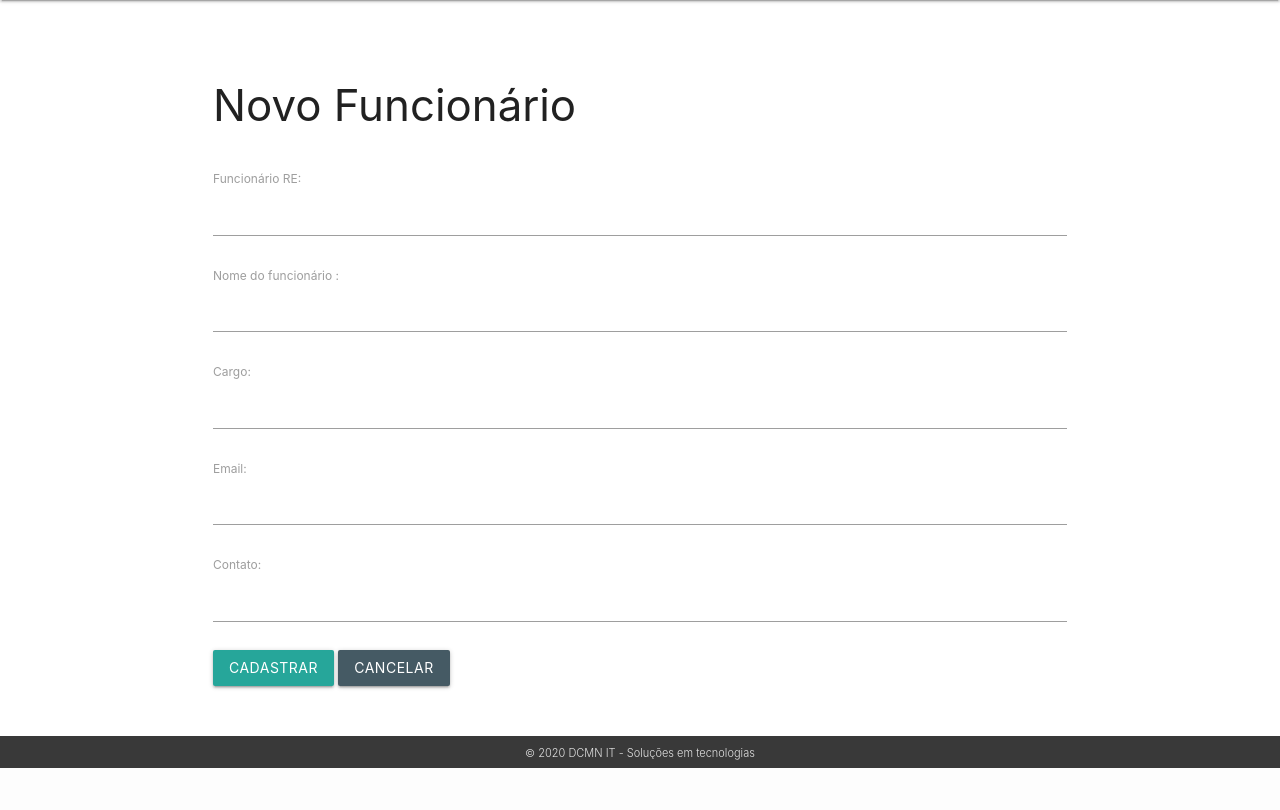
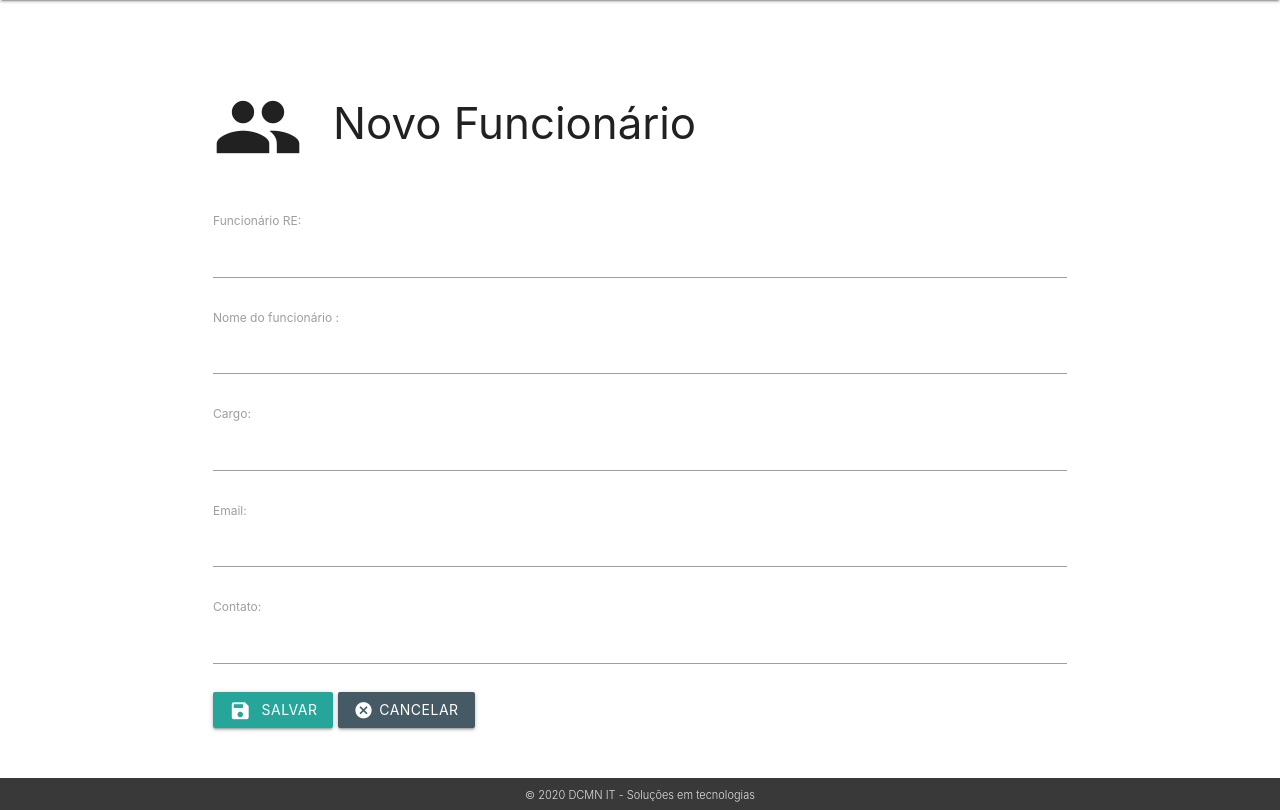
Before and after one commit to apolloalves/DCMNIT, a Django app: page /emp in a window 1280 px wide. Shown: the part 68-878 px from the top of the page. Before the commit the page ends 836 px from the top, so only its background shows below. Run offline with Django 3.2, Linux system fonts and the light colour scheme.

Commit message:
Include material icons

```diff
--- a/funcionario/static/css/style.css
+++ b/funcionario/static/css/style.css
@@ -186,7 +186,7 @@ main>table {
 
 .dcmnit_authors__title {
     background: #f1f1f1;
-    color: #000;
+    color     : #000;
     margin    : 1.8rem 0 1.8rem;
 
 }
@@ -194,3 +194,15 @@ main>table {
 .dcmnit_authors__title span {
     margin-left: 1rem;
 }
+
+.dcmnit_user__icon,.dcmnit_save__icon,.dcmnit_cancel__icon,.dcmnit_edit__icon {
+    font-size     : 6rem;
+    vertical-align: middle;
+    margin-right  : 2rem;
+
+}
+
+.dcmnit_save__icon,.dcmnit_cancel__icon {
+    font-size: 1.5rem!important;
+    margin-right: 10px;
+}
--- a/funcionario/templates/edit.html
+++ b/funcionario/templates/edit.html
@@ -54,7 +54,7 @@
     <div class="form-group row">
     <label class="col-sm-1 col-form-label"></label>
     <div class="col-sm-4">
-    <h3>Atualizar Funcionário</h3>
+    <h3><i class="material-icons dcmnit_edit__icon">refresh</i>Atualizar Funcionário</h3>
     </div>
   </div>
     <div class="form-group row">
--- a/funcionario/templates/index.html
+++ b/funcionario/templates/index.html
@@ -56,7 +56,7 @@
         <div class="form-group row">
           <label class="col-sm-1 col-form-label"></label>
           <div class="col-sm-4">
-            <h3>Novo Funcionário</h3>
+            <h3><i class="material-icons dcmnit_user__icon">group</i>Novo Funcionário</h3>
           </div>
         </div>
         <div class="form-group row">
@@ -92,8 +92,8 @@
         <div class="form-group row">
           <label class="col-sm-1 col-form-label"></label>
           <div class="col-sm-4">
-            <button type="submit" class="btn btn-primary">Cadastrar</button>
-            <a href="/funcionarios" class="btn btn-success blue-grey darken-2">CANCELAR</a>
+            <button type="submit" class="btn btn-primary"><i class="material-icons dcmnit_save__icon">save</i>Salvar</button>
+            <a href="/funcionarios" class="btn btn-success blue-grey darken-2"><i class="material-icons">cancel</i>CANCELAR</a>
           </div>
         </div>
       </div>
```
